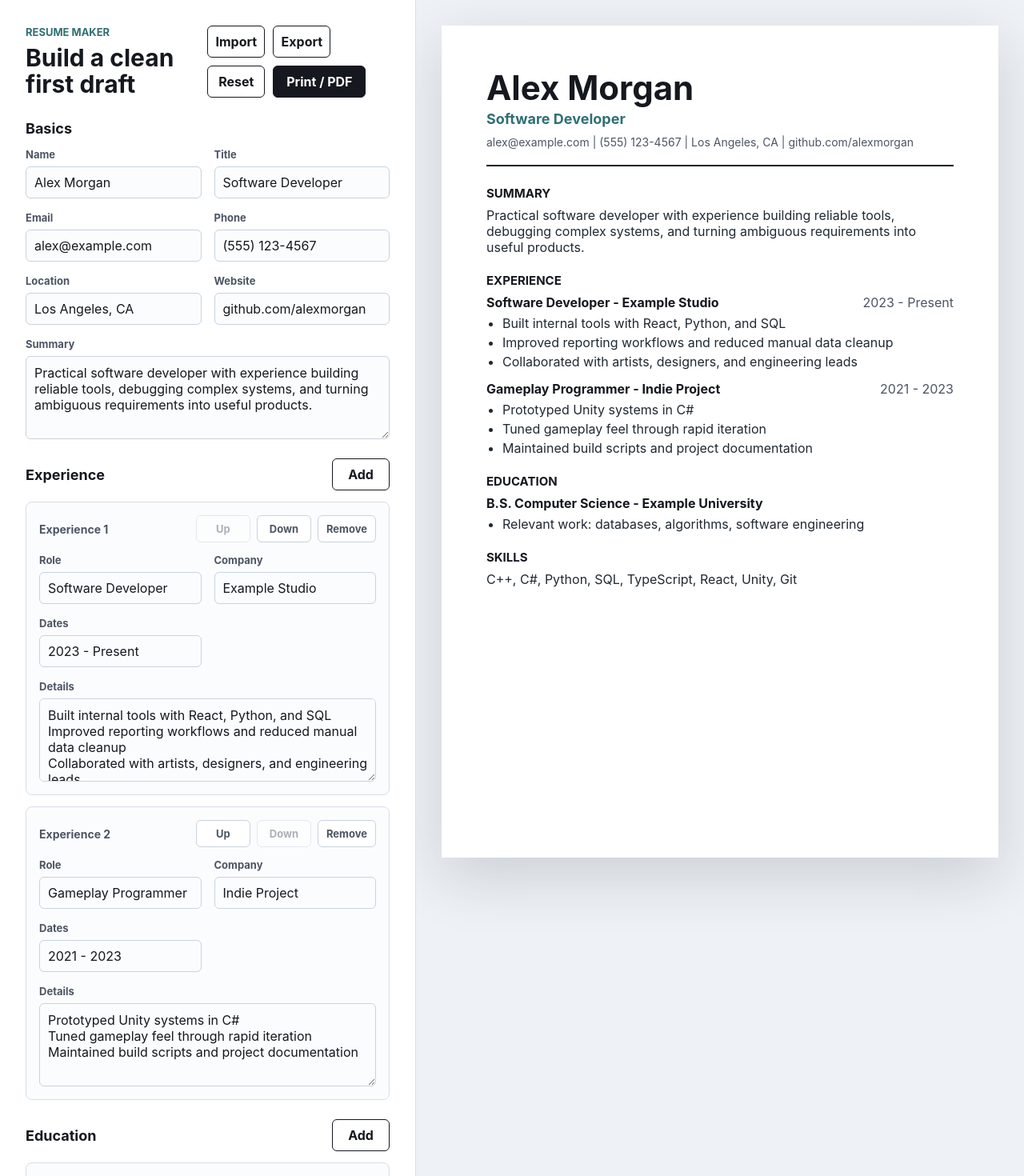
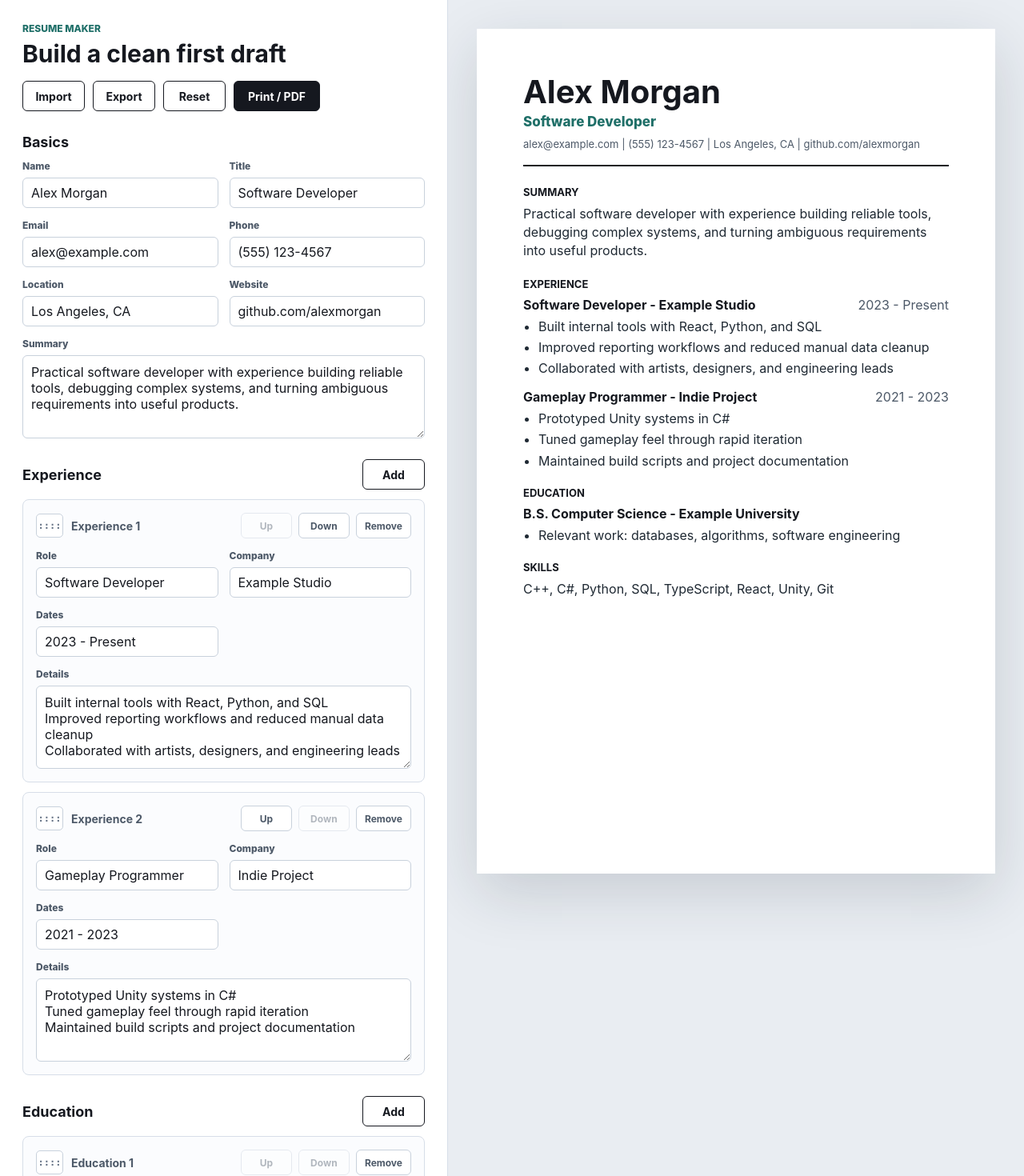
Before and after one commit to AsePlayer/resume-maker, a React (Vite) app: page / in a window 1280 px wide. Shown: the top 1470 px of the page at 80% size. Built offline with nearby package versions, Linux system fonts and the light colour scheme.

Commit message:
Polish editor and add drag reordering

```diff
--- a/src/app/App.css
+++ b/src/app/App.css
@@ -1,30 +1,28 @@
 .app-shell {
   min-height: 100vh;
   display: grid;
-  grid-template-columns: minmax(360px, 520px) minmax(520px, 1fr);
-  background: #eef1f5;
+  grid-template-columns: minmax(390px, 560px) minmax(540px, 1fr);
+  background: #e9edf2;
 }
 
 .editor-panel {
-  padding: 32px;
+  padding: 28px;
   background: #ffffff;
-  border-right: 1px solid #d8dee7;
+  border-right: 1px solid #d7dee8;
   overflow-y: auto;
 }
 
 .panel-header {
-  display: flex;
-  justify-content: space-between;
-  gap: 20px;
-  align-items: flex-start;
+  display: grid;
+  gap: 18px;
   margin-bottom: 28px;
 }
 
 .eyebrow {
   margin: 0 0 8px;
-  color: #2f6f73;
-  font-size: 13px;
-  font-weight: 700;
+  color: #1f6f68;
+  font-size: 12px;
+  font-weight: 800;
   text-transform: uppercase;
 }
 
@@ -32,26 +30,42 @@ h1 {
   margin: 0;
   color: #15181f;
   font-size: 30px;
-  line-height: 1.1;
+  line-height: 1.08;
 }
 
 button,
 .file-button {
-  min-width: 116px;
-  min-height: 40px;
+  min-width: 108px;
+  min-height: 38px;
+  box-sizing: border-box;
   border: 1px solid #15181f;
   border-radius: 6px;
   background: #15181f;
   color: #ffffff;
   font: inherit;
-  font-weight: 700;
+  font-size: 14px;
+  font-weight: 750;
   cursor: pointer;
 }
 
 button:hover,
 .file-button:hover {
-  background: #2f6f73;
-  border-color: #2f6f73;
+  background: #1f6f68;
+  border-color: #1f6f68;
+}
+
+button:focus-visible,
+.file-button:focus-within,
+input:focus,
+textarea:focus {
+  outline: 3px solid rgba(31, 111, 104, 0.2);
+  outline-offset: 1px;
+  border-color: #1f6f68;
+}
+
+button:disabled {
+  cursor: not-allowed;
+  opacity: 0.42;
 }
 
 .panel-actions {
@@ -62,23 +76,22 @@ button:hover,
 
 .secondary-button,
 .file-button {
-  min-width: 72px;
+  min-width: 78px;
   background: #ffffff;
   color: #15181f;
 }
 
 .secondary-button:hover,
 .file-button:hover {
-  background: #eef1f5;
-  border-color: #2f6f73;
-  color: #2f6f73;
+  background: #eef5f4;
+  border-color: #1f6f68;
+  color: #1f6f68;
 }
 
 .file-button {
   display: inline-flex;
   align-items: center;
   justify-content: center;
-  box-sizing: border-box;
 }
 
 .file-button input {
@@ -87,13 +100,13 @@ button:hover,
 
 .danger-button,
 .icon-button {
-  min-width: 68px;
-  min-height: 34px;
+  min-width: 64px;
+  min-height: 32px;
   padding: 6px 10px;
-  border-color: #c9d2de;
+  border-color: #c8d1dc;
   background: #ffffff;
-  color: #4c5564;
-  font-size: 13px;
+  color: #4d5968;
+  font-size: 12px;
 }
 
 .danger-button:hover {
@@ -103,24 +116,19 @@ button:hover,
 }
 
 .icon-button:hover {
-  border-color: #2f6f73;
-  background: #eef1f5;
-  color: #2f6f73;
-}
-
-button:disabled {
-  cursor: not-allowed;
-  opacity: 0.45;
+  border-color: #1f6f68;
+  background: #eef5f4;
+  color: #1f6f68;
 }
 
 .editor-stack {
   display: grid;
-  gap: 24px;
+  gap: 26px;
 }
 
 .editor-group {
   display: grid;
-  gap: 14px;
+  gap: 12px;
 }
 
 .editor-group h2 {
@@ -141,15 +149,50 @@ button:disabled {
   display: grid;
   gap: 14px;
   padding: 16px;
-  border: 1px solid #d8dee7;
+  border: 1px solid #d7dee8;
   border-radius: 8px;
-  background: #fbfcfd;
+  background: #fbfcfe;
+}
+
+.editable-card[draggable='true'],
+.skill-editor-row[draggable='true'] {
+  cursor: grab;
+}
+
+.editable-card:active,
+.skill-editor-row:active {
+  cursor: grabbing;
 }
 
 .editable-card h3 {
   margin: 0;
-  color: #4c5564;
+  color: #4d5968;
   font-size: 14px;
+}
+
+.card-title {
+  display: flex;
+  gap: 10px;
+  align-items: center;
+}
+
+.drag-handle {
+  display: inline-flex;
+  align-items: center;
+  justify-content: center;
+  width: 32px;
+  height: 28px;
+  border: 1px solid #c8d1dc;
+  border-radius: 5px;
+  color: #647184;
+  font: 700 12px/1 ui-monospace, Consolas, monospace;
+  letter-spacing: 0;
+  background: #ffffff;
+}
+
+.drag-handle.compact {
+  align-self: end;
+  margin-bottom: 4px;
 }
 
 .row-actions {
@@ -165,15 +208,19 @@ button:disabled {
 
 .skill-editor-row {
   display: grid;
-  grid-template-columns: 1fr auto;
+  grid-template-columns: auto 1fr auto;
   gap: 10px;
   align-items: end;
+  padding: 12px;
+  border: 1px solid #d7dee8;
+  border-radius: 8px;
+  background: #fbfcfe;
 }
 
 .field-grid {
   display: grid;
   grid-template-columns: 1fr 1fr;
-  gap: 16px;
+  gap: 14px;
 }
 
 .field {
@@ -186,24 +233,24 @@ button:disabled {
 }
 
 .field span {
-  color: #4c5564;
-  font-size: 13px;
-  font-weight: 700;
+  color: #4d5968;
+  font-size: 12px;
+  font-weight: 800;
 }
 
 input,
 textarea {
   width: 100%;
   box-sizing: border-box;
-  border: 1px solid #c9d2de;
+  border: 1px solid #c8d1dc;
   border-radius: 6px;
-  background: #fbfcfd;
+  background: #ffffff;
   color: #15181f;
   font: inherit;
 }
 
 input {
-  min-height: 40px;
+  min-height: 38px;
   padding: 8px 10px;
 }
 
@@ -213,14 +260,8 @@ textarea {
   padding: 10px;
 }
 
-input:focus,
-textarea:focus {
-  outline: 3px solid rgba(47, 111, 115, 0.18);
-  border-color: #2f6f73;
-}
-
 .preview-panel {
-  padding: 32px;
+  padding: 36px;
   display: flex;
   justify-content: center;
   align-items: flex-start;
@@ -229,16 +270,16 @@ textarea:focus {
 
 .resume-page {
   width: min(100%, 820px);
-  min-height: 1040px;
+  min-height: 1056px;
   box-sizing: border-box;
   background: #ffffff;
   color: #1f2933;
-  padding: 56px;
+  padding: 58px;
   box-shadow: 0 24px 70px rgba(26, 36, 50, 0.16);
 }
 
 .resume-header {
-  padding-bottom: 20px;
+  padding-bottom: 18px;
   border-bottom: 2px solid #15181f;
   margin-bottom: 24px;
 }
@@ -246,37 +287,38 @@ textarea:focus {
 .resume-header h2 {
   margin: 0 0 6px;
   color: #15181f;
-  font-size: 42px;
+  font-size: 40px;
   line-height: 1.05;
 }
 
 .resume-title {
   margin: 0 0 10px;
-  color: #2f6f73;
-  font-size: 18px;
-  font-weight: 700;
+  color: #1f6f68;
+  font-size: 17px;
+  font-weight: 800;
 }
 
 .contact-line {
   margin: 0;
-  color: #4c5564;
-  font-size: 14px;
+  color: #4d5968;
+  font-size: 13px;
 }
 
 .resume-section {
-  margin-top: 22px;
+  margin-top: 21px;
 }
 
 .resume-section h3 {
   margin: 0 0 8px;
   color: #15181f;
-  font-size: 15px;
+  font-size: 13px;
   letter-spacing: 0;
   text-transform: uppercase;
 }
 
 .resume-section p {
   margin: 0 0 5px;
+  line-height: 1.45;
   white-space: pre-wrap;
 }
 
@@ -292,27 +334,28 @@ textarea:focus {
 }
 
 .entry-heading span {
-  color: #4c5564;
+  color: #4d5968;
   white-space: nowrap;
 }
 
 .resume-section ul {
   margin: 6px 0 0;
-  padding-left: 20px;
+  padding-left: 19px;
 }
 
 .resume-section li {
   margin-bottom: 4px;
+  line-height: 1.4;
 }
 
-@media (max-width: 980px) {
+@media (max-width: 1080px) {
   .app-shell {
     grid-template-columns: 1fr;
   }
 
   .editor-panel {
     border-right: 0;
-    border-bottom: 1px solid #d8dee7;
+    border-bottom: 1px solid #d7dee8;
   }
 
   .resume-page {
@@ -321,7 +364,7 @@ textarea:focus {
   }
 }
 
-@media (max-width: 620px) {
+@media (max-width: 660px) {
   .editor-panel,
   .preview-panel {
     padding: 20px;
@@ -330,15 +373,15 @@ textarea:focus {
   .panel-header,
   .field-grid {
     grid-template-columns: 1fr;
-    flex-direction: column;
   }
 
   .panel-actions {
     width: 100%;
   }
 
-  .panel-actions button {
-    flex: 1;
+  .panel-actions button,
+  .panel-actions .file-button {
+    flex: 1 1 calc(50% - 10px);
   }
 
   .group-header,
@@ -349,7 +392,11 @@ textarea:focus {
   }
 
   .skill-editor-row {
-    grid-template-columns: 1fr;
+    grid-template-columns: auto 1fr;
+  }
+
+  .skill-editor-row .row-actions {
+    grid-column: 1 / -1;
   }
 
   .row-actions {
@@ -362,11 +409,15 @@ textarea:focus {
   }
 
   .resume-header h2 {
-    font-size: 32px;
+    font-size: 31px;
   }
 }
 
 @media print {
+  @page {
+    margin: 0.55in;
+  }
+
   .editor-panel {
     display: none;
   }
@@ -384,4 +435,8 @@ textarea:focus {
     box-shadow: none;
     padding: 0;
   }
+
+  .resume-section {
+    break-inside: avoid;
+  }
 }
--- a/src/components/EditorPanel.tsx
+++ b/src/components/EditorPanel.tsx
@@ -1,4 +1,4 @@
-import type { ReactNode } from 'react'
+import type { DragEvent, ReactNode } from 'react'
 import { resumeFields } from '../data/initialResume'
 import type {
   EducationItem,
@@ -16,6 +16,13 @@ type EditorPanelProps = {
   onImport: (file: File) => void
   onPrint: () => void
   onReset: () => void
+}
+
+type DragList = 'experience' | 'education' | 'skills'
+
+type DragData = {
+  list: DragList
+  index: number
 }
 
 export function EditorPanel({
@@ -57,6 +64,27 @@ export function EditorPanel({
       skills: resume.skills.map((item) =>
         item.id === id ? { ...item, ...updates } : item,
       ),
+    })
+  }
+
+  const reorderExperience = (fromIndex: number, toIndex: number) => {
+    onResumeChange({
+      ...resume,
+      experience: reorderItems(resume.experience, fromIndex, toIndex),
+    })
+  }
+
+  const reorderEducation = (fromIndex: number, toIndex: number) => {
+    onResumeChange({
+      ...resume,
+      education: reorderItems(resume.education, fromIndex, toIndex),
+    })
+  }
+
+  const reorderSkills = (fromIndex: number, toIndex: number) => {
+    onResumeChange({
+      ...resume,
+      skills: reorderItems(resume.skills, fromIndex, toIndex),
     })
   }
 
@@ -148,6 +176,10 @@ export function EditorPanel({
             <EditableCard
               key={item.id}
               title={`Experience ${index + 1}`}
+              dragLabel={`${item.role || 'Experience item'} drag handle`}
+              dragList="experience"
+              dragIndex={index}
+              onDropItem={reorderExperience}
               onMoveUp={() =>
                 onResumeChange({
                   ...resume,
@@ -228,6 +260,10 @@ export function EditorPanel({
             <EditableCard
               key={item.id}
               title={`Education ${index + 1}`}
+              dragLabel={`${item.credential || 'Education item'} drag handle`}
+              dragList="education"
+              dragIndex={index}
+              onDropItem={reorderEducation}
               onMoveUp={() =>
                 onResumeChange({
                   ...resume,
@@ -293,7 +329,32 @@ export function EditorPanel({
           />
           <div className="skill-list">
             {resume.skills.map((item, index) => (
-              <div className="skill-editor-row" key={item.id}>
+              <div
+                className="skill-editor-row"
+                draggable
+                key={item.id}
+                onDragStart={(event) => {
+                  event.dataTransfer.effectAllowed = 'move'
+                  setDragData(event, 'skills', index)
+                }}
+                onDragOver={(event) => {
+                  event.preventDefault()
+                  event.dataTransfer.dropEffect = 'move'
+                }}
+                onDrop={(event) => {
+                  event.preventDefault()
+                  const dragData = getDragData(event)
+                  if (dragData?.list === 'skills') {
+                    reorderSkills(dragData.index, index)
+                  }
+                }}
+              >
+                <span
+                  className="drag-handle compact"
+                  aria-label={`${item.name || 'Skill'} drag handle`}
+                >
+                  ::::
+                </span>
                 <Field
                   label={`Skill ${index + 1}`}
                   value={item.name}
@@ -364,6 +425,10 @@ function GroupHeader({ title, onAdd }: { title: string; onAdd: () => void }) {
 function EditableCard({
   title,
   children,
+  dragLabel,
+  dragList,
+  dragIndex,
+  onDropItem,
   onMoveUp,
   onMoveDown,
   onRemove,
@@ -372,6 +437,10 @@ function EditableCard({
 }: {
   title: string
   children: ReactNode
+  dragLabel: string
+  dragList: DragList
+  dragIndex: number
+  onDropItem: (fromIndex: number, toIndex: number) => void
   onMoveUp: () => void
   onMoveDown: () => void
   onRemove: () => void
@@ -379,9 +448,32 @@ function EditableCard({
   disableMoveDown: boolean
 }) {
   return (
-    <article className="editable-card">
+    <article
+      className="editable-card"
+      draggable
+      onDragStart={(event) => {
+        event.dataTransfer.effectAllowed = 'move'
+        setDragData(event, dragList, dragIndex)
+      }}
+      onDragOver={(event) => {
+        event.preventDefault()
+        event.dataTransfer.dropEffect = 'move'
+      }}
+      onDrop={(event) => {
+        event.preventDefault()
+        const dragData = getDragData(event)
+        if (dragData?.list === dragList) {
+          onDropItem(dragData.index, dragIndex)
+        }
+      }}
+    >
       <div className="card-header">
-        <h3>{title}</h3>
+        <div className="card-title">
+          <span className="drag-handle" aria-label={dragLabel}>
+            ::::
+          </span>
+          <h3>{title}</h3>
+        </div>
         <div className="row-actions">
           <button
             type="button"
@@ -449,6 +541,54 @@ function moveItem<Item>(items: Item[], currentIndex: number, direction: -1 | 1)
   return nextItems
 }
 
+function reorderItems<Item>(items: Item[], fromIndex: number, toIndex: number) {
+  if (
+    Number.isNaN(fromIndex) ||
+    fromIndex === toIndex ||
+    fromIndex < 0 ||
+    toIndex < 0 ||
+    fromIndex >= items.length ||
+    toIndex >= items.length
+  ) {
+    return items
+  }
+
+  const nextItems = [...items]
+  const [item] = nextItems.splice(fromIndex, 1)
+  nextItems.splice(toIndex, 0, item)
+  return nextItems
+}
+
+function setDragData(
+  event: DragEvent<HTMLElement>,
+  list: DragList,
+  index: number,
+) {
+  const dragData: DragData = { list, index }
+  event.dataTransfer.setData('application/json', JSON.stringify(dragData))
+}
+
+function getDragData(event: DragEvent<HTMLElement>) {
+  try {
+    const dragData = JSON.parse(event.dataTransfer.getData('application/json'))
+    if (
+      isDragList(dragData.list) &&
+      typeof dragData.index === 'number' &&
+      Number.isInteger(dragData.index)
+    ) {
+      return dragData as DragData
+    }
+  } catch {
+    return null
+  }
+
+  return null
+}
+
+function isDragList(value: unknown): value is DragList {
+  return value === 'experience' || value === 'education' || value === 'skills'
+}
+
 function createId(prefix: string) {
   return `${prefix}-${crypto.randomUUID()}`
 }
```
Also changed, not shown: 1 other file (tests, documents, lock files or other folders).
